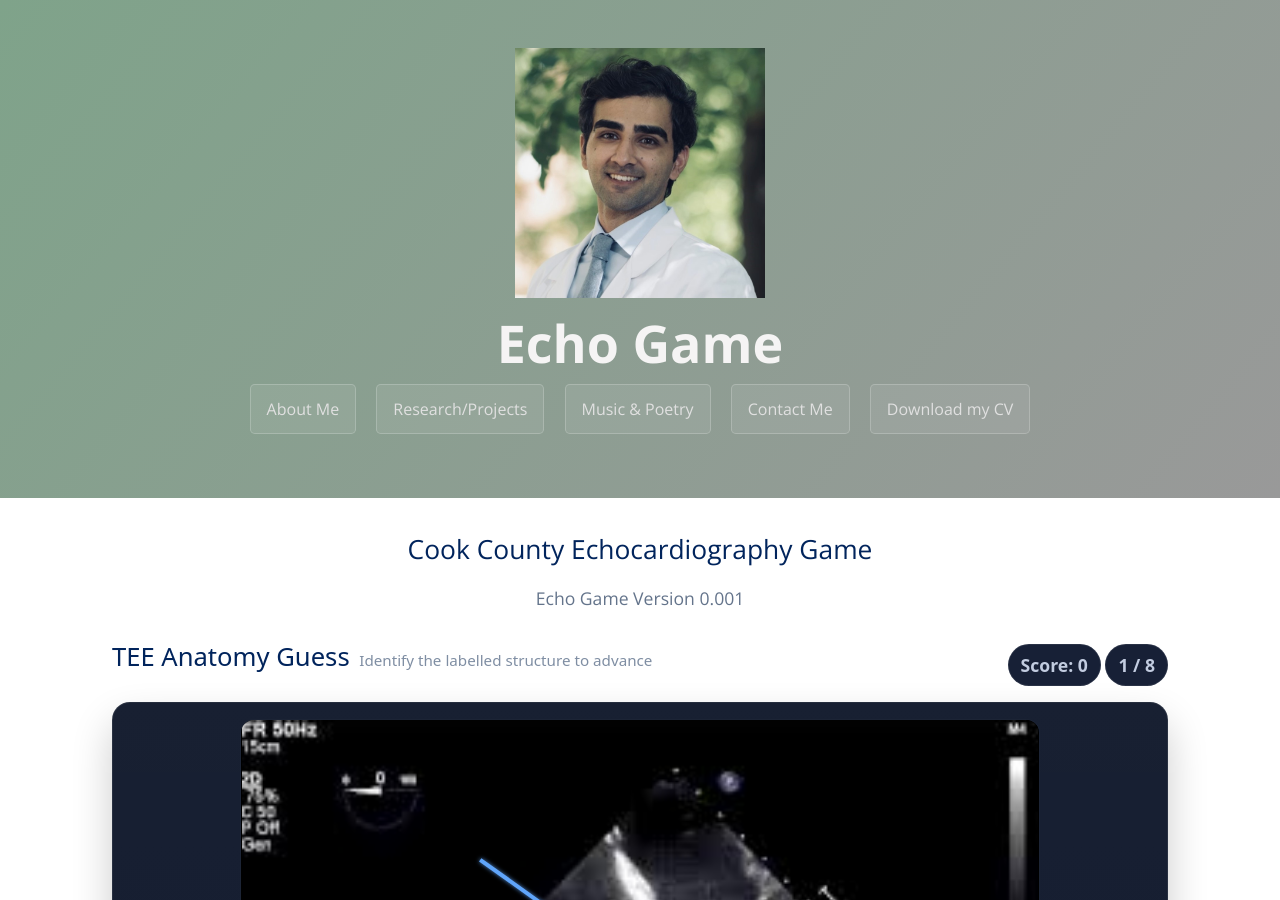
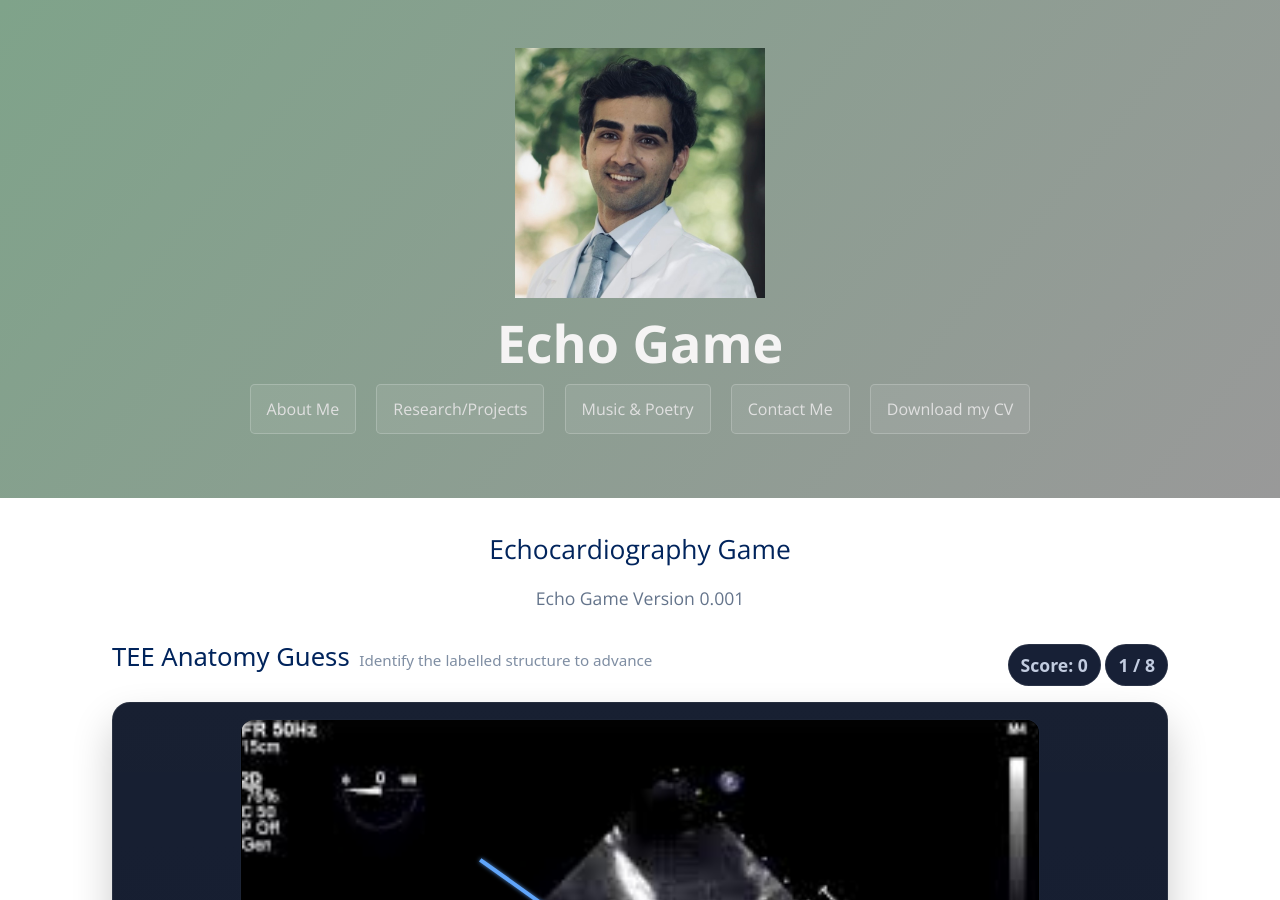
Before and after one commit to EyeCanDoIt/EyeCanDoIt.github.io, a Jekyll site: the page built from echo.md, in a window 1280 px wide and 900 px high. Built offline with Jekyll 4.4.1, drawn with Linux system fonts in a browser that asks for light colours; the repository's description, which GitHub fills in, is left out.

Commit message:
Update echo.md

```diff
--- a/echo.md
+++ b/echo.md
@@ -5,7 +5,7 @@ filename: echo
 ---
 
 <div class="echo-root">
-  <h2 class="echo-page-title">Cook County Echocardiography Game</h2>
+  <h2 class="echo-page-title">Echocardiography Game</h2>
   <div class="echo-subtitle">Echo Game Version 0.001</div>
 
   <div class="echo-app">
```
